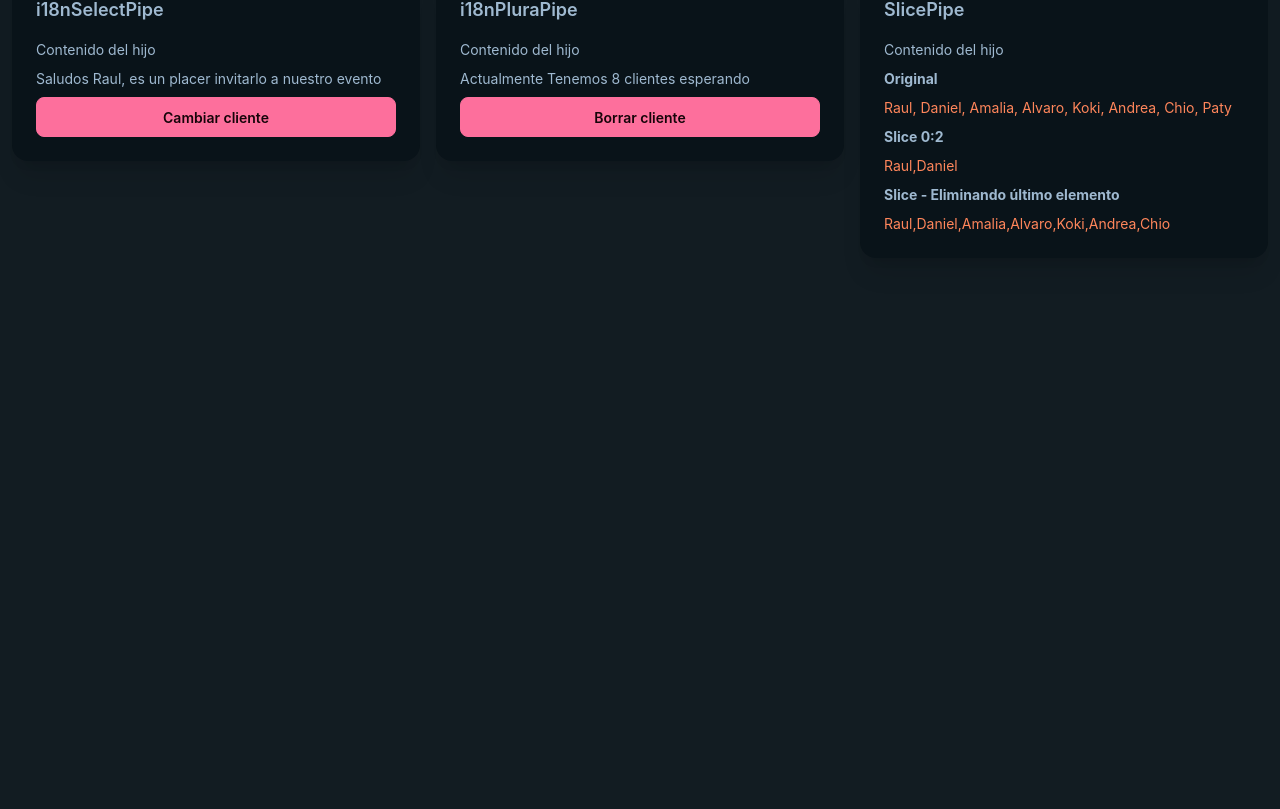
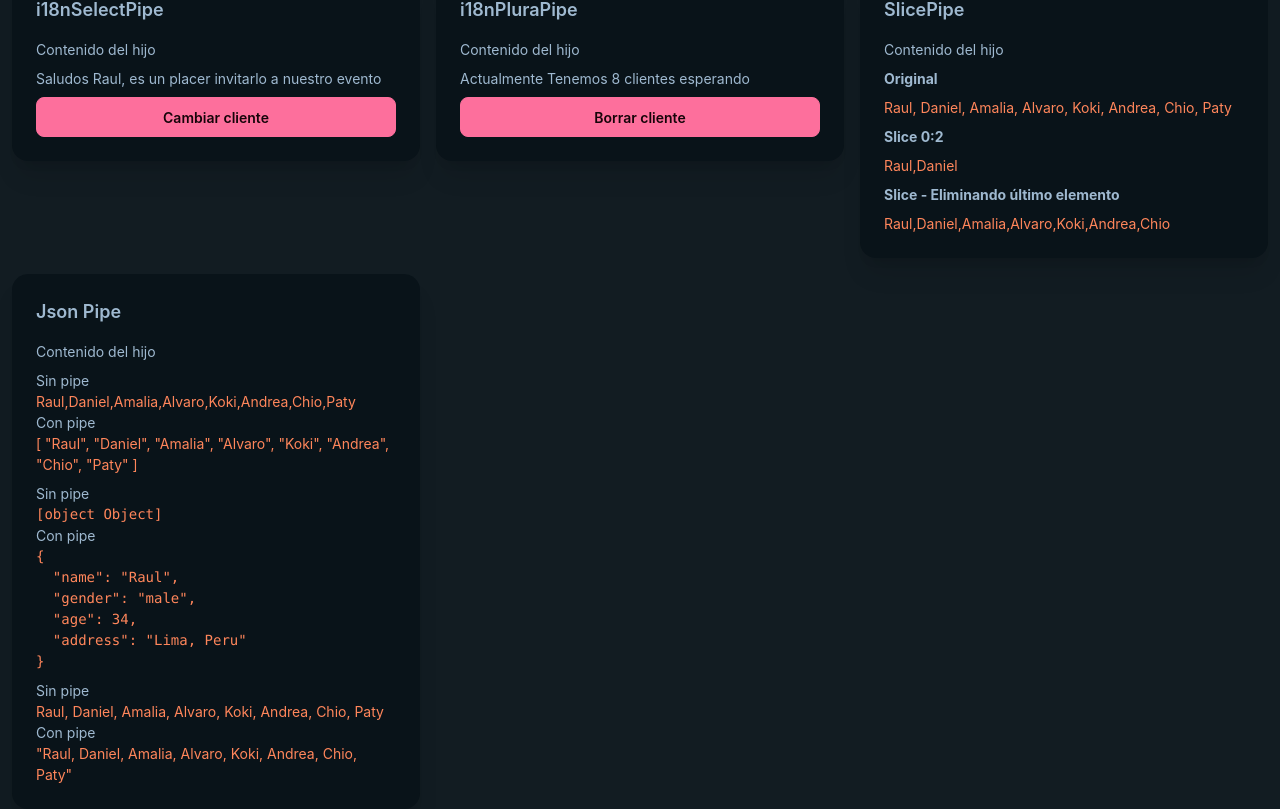
Before and after one commit to raulsr92/project-raulsanz-pipes, an Angular app: page /uncommon in a window 1280 px wide. Shown: the part 233-1042 px from the top of the page. Before the commit the page ends 800 px from the top, so only its background shows below. Built offline with nearby package versions, Linux system fonts and the light colour scheme.

Commit message:
Clase 160 Json Pipe

```diff
--- a/src/app/pages/uncommon-page/uncommon-page.html
+++ b/src/app/pages/uncommon-page/uncommon-page.html
@@ -46,4 +46,29 @@
     <p class="text-primary">{{clients() | slice:0:-1 }}</p>
   </app-card>
 
+
+  <app-card title="Json Pipe">
+    <div>
+        <h3 >Sin pipe</h3>
+        <p class="text-primary">{{clients()}}</p>
+        <h3>Con pipe</h3>
+        <p class="text-primary">{{clients() | json}}</p>
+    </div>
+
+    <div>
+        <h3 >Sin pipe</h3>
+        <pre class="text-primary">{{client()}}</pre>
+        <h3>Con pipe</h3>
+        <pre class="text-primary">{{client()| json}}</pre>
+    </div>
+
+    <div>
+        <h3 >Sin pipe</h3>
+        <p class="text-primary">{{clients().join(", ")}}</p>
+        <h3>Con pipe</h3>
+        <p class="text-primary">{{clients().join(", ") | json }}</p>
+    </div>
+
+  </app-card>
+
 </div>
--- a/src/app/pages/uncommon-page/uncommon-page.ts
+++ b/src/app/pages/uncommon-page/uncommon-page.ts
@@ -1,6 +1,6 @@
 import { Component, signal } from '@angular/core';
 import { Card } from '../../components/card/card';
-import { I18nSelectPipe, I18nPluralPipe, SlicePipe } from '@angular/common';
+import { I18nSelectPipe, I18nPluralPipe, SlicePipe, JsonPipe } from '@angular/common';
 
 const cliente1={
   name: 'Raul',
@@ -18,7 +18,7 @@ const cliente2={
 
 @Component({
   selector: 'app-uncommon-page',
-  imports: [Card, I18nSelectPipe, I18nPluralPipe, SlicePipe],
+  imports: [Card, I18nSelectPipe, I18nPluralPipe, SlicePipe, JsonPipe],
   templateUrl: './uncommon-page.html',
 })
 export default class UncommonPage {
```
